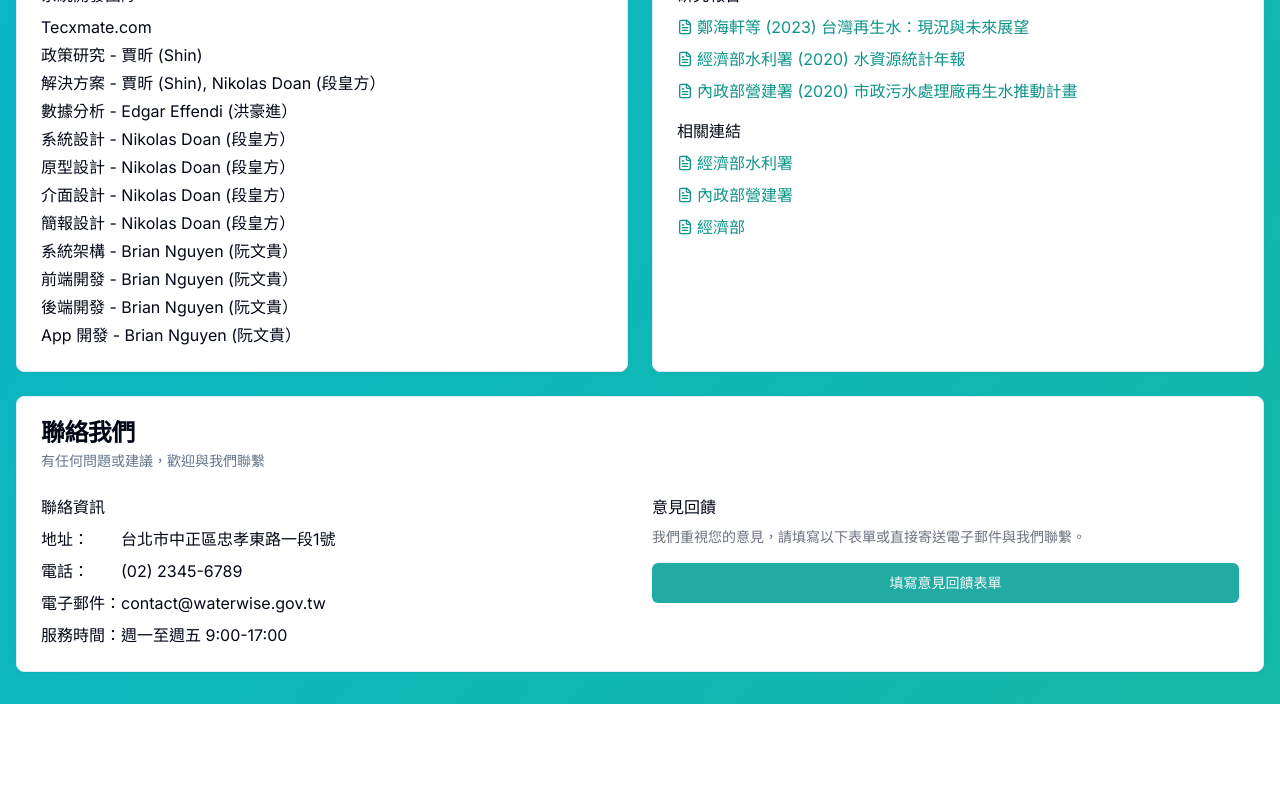
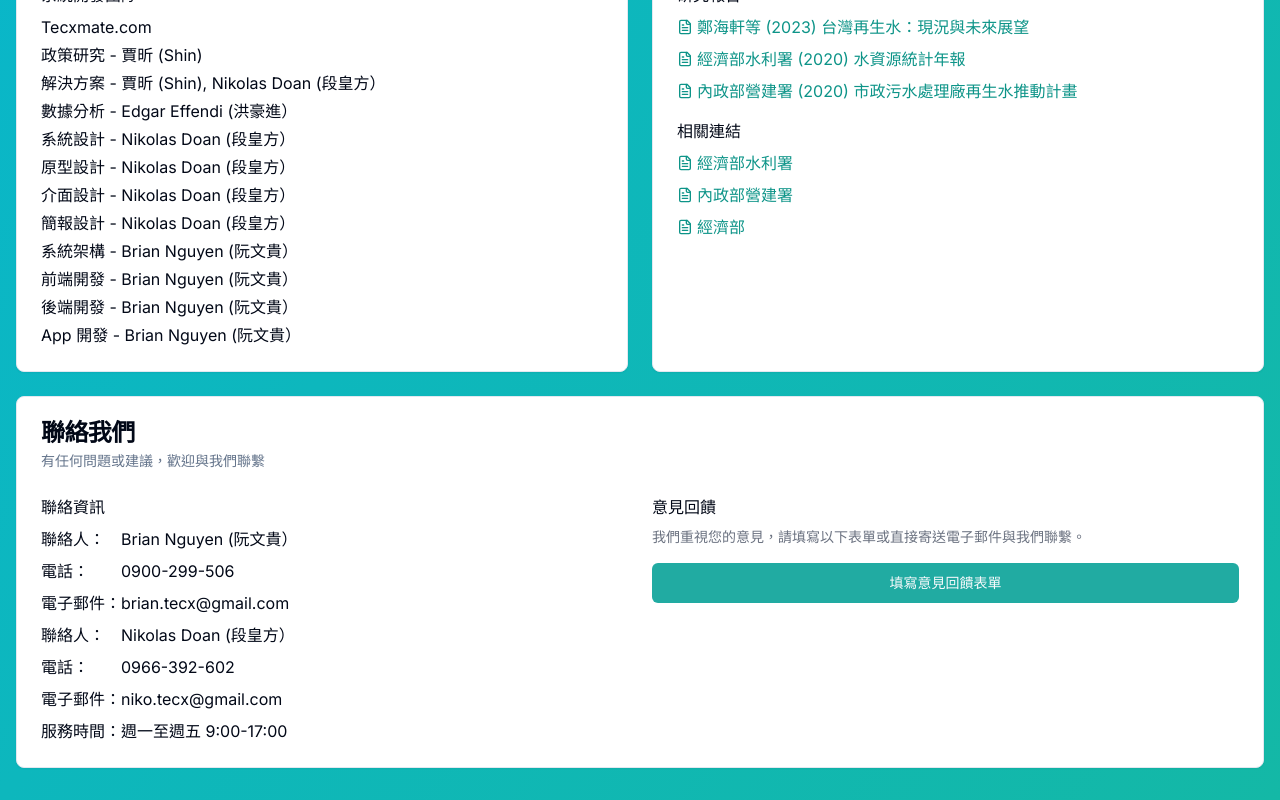
Before and after one commit to B11007011/waterwise-app, a Next.js app: page /about in a window 1280 px wide. Shown: the part 872-1672 px from the top of the page. Before the commit the page ends 1576 px from the top, so only its background shows below. Built offline with nearby package versions, Linux system fonts and the light colour scheme.

Commit message:
Update contact information and add new team members in AboutPage component

```diff
--- a/app/about/page.tsx
+++ b/app/about/page.tsx
@@ -286,16 +286,28 @@ export default function AboutPage() {
                   <h3 className="font-medium mb-2">聯絡資訊</h3>
                   <ul className="space-y-2">
                     <li className="flex items-start">
-                      <span className="font-medium w-20">地址：</span>
-                      <span>台北市中正區忠孝東路一段1號</span>
+                      <span className="font-medium w-20">聯絡人：</span>
+                      <span>Brian Nguyen (阮文貴）</span>
                     </li>
                     <li className="flex items-start">
                       <span className="font-medium w-20">電話：</span>
-                      <span>(02) 2345-6789</span>
+                      <span>0900-299-506</span>
                     </li>
                     <li className="flex items-start">
                       <span className="font-medium w-20">電子郵件：</span>
-                      <span>contact@waterwise.gov.tw</span>
+                      <span>brian.tecx@gmail.com</span>
+                    </li>
+                    <li className="flex items-start">
+                      <span className="font-medium w-20">聯絡人：</span>
+                      <span>Nikolas Doan (段皇方）</span>
+                    </li>
+                    <li className="flex items-start">
+                      <span className="font-medium w-20">電話：</span>
+                      <span>0966-392-602</span>
+                    </li>
+                    <li className="flex items-start">
+                      <span className="font-medium w-20">電子郵件：</span>
+                      <span>niko.tecx@gmail.com</span>
                     </li>
                     <li className="flex items-start">
                       <span className="font-medium w-20">服務時間：</span>
```
